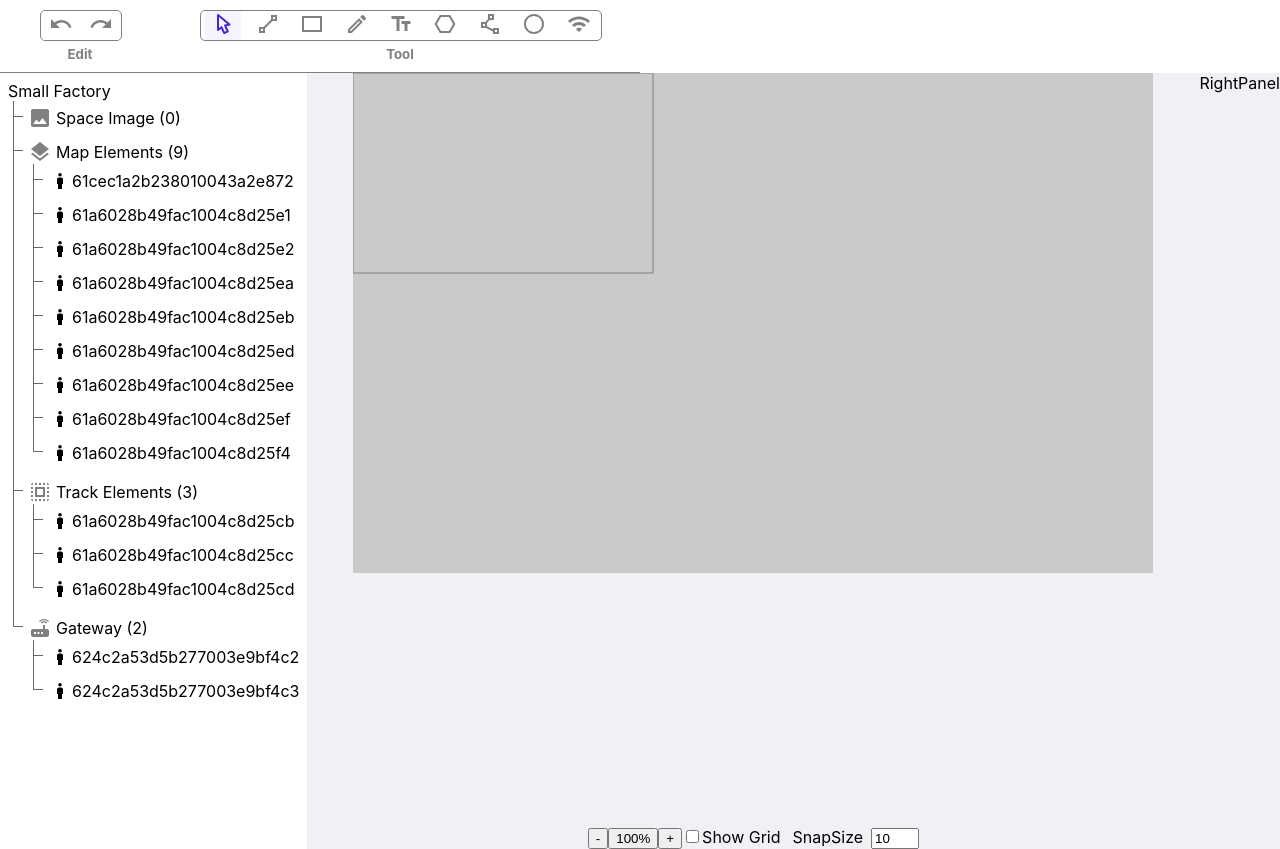
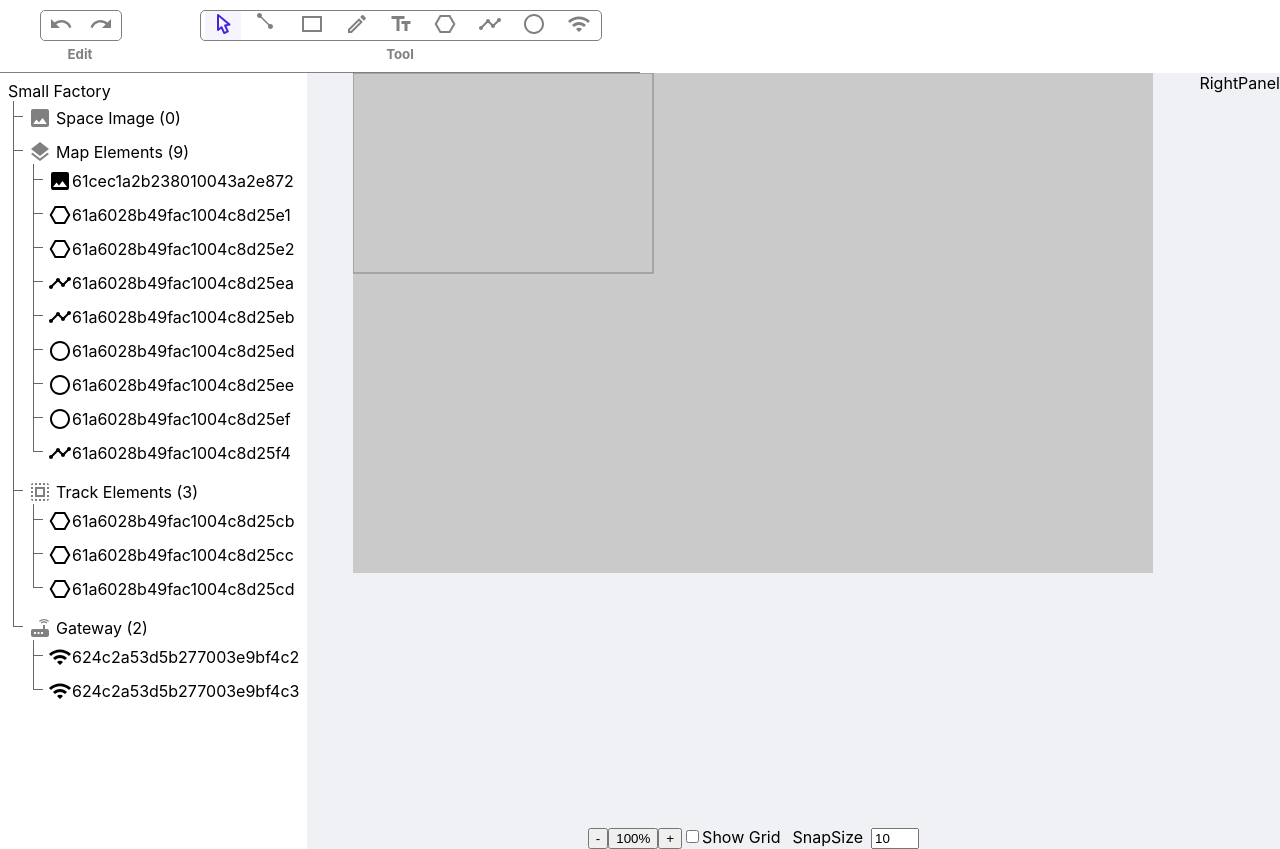
Before and after one commit to abhishek-syook/test-canvas, a React (Create React App) app: page / in a window 1280 px wide. Built offline with nearby package versions, Linux system fonts and the light colour scheme.

Commit message:
update line, poline icons and add image icon, update ListItem component to display element type icon

```diff
--- a/src/assets/toolIcons.tsx
+++ b/src/assets/toolIcons.tsx
@@ -8,9 +8,10 @@ const icons = {
 		/>
 	),
 	line: (
+		// line viewBox currently is '0 0 16 16'. Need to change.
 		<path
 			fill="currentColor"
-			d="M15,3V7.59L7.59,15H3V21H9V16.42L16.42,9H21V3M17,5H19V7H17M5,17H7V19H5"
+			d="M14.5 12c-.42 0-.8.11-1.15.29L5.71 4.65C5.89 4.3 6 3.92 6 3.5 6 2.12 4.88 1 3.5 1S1 2.12 1 3.5 2.12 6 3.5 6c.42 0 .8-.11 1.15-.29l7.64 7.64c-.18.35-.29.73-.29 1.15 0 1.38 1.12 2.5 2.5 2.5s2.5-1.12 2.5-2.5-1.12-2.5-2.5-2.5z"
 		/>
 	),
 	rectangle: <path fill="currentColor" d="M2 4v16h20V4H2zm18 14H4V6h16v12z" />,
@@ -22,10 +23,7 @@ const icons = {
 	),
 	text: <path fill="currentColor" d="M2.5 4v3h5v12h3V7h5V4h-13zm19 5h-9v3h3v7h3v-7h3V9z" />,
 	polyline: (
-		<path
-			fill="currentColor"
-			d="M15 16v1.26l-6-3v-3.17L11.7 8H16V2h-6v4.9L7.3 10H3v6h5l7 3.5V22h6v-6h-6zM12 4h2v2h-2V4zM7 14H5v-2h2v2zm12 6h-2v-2h2v2z"
-		/>
+		<path fill="currentColor" d="M23 8c0 1.1-.9 2-2 2-.18 0-.35-.02-.51-.07l-3.56 3.55c.05.16.07.34.07.52 0 1.1-.9 2-2 2s-2-.9-2-2c0-.18.02-.36.07-.52l-2.55-2.55c-.16.05-.34.07-.52.07s-.36-.02-.52-.07l-4.55 4.56c.05.16.07.33.07.51 0 1.1-.9 2-2 2s-2-.9-2-2 .9-2 2-2c.18 0 .35.02.51.07l4.56-4.55C8.02 9.36 8 9.18 8 9c0-1.1.9-2 2-2s2 .9 2 2c0 .18-.02.36-.07.52l2.55 2.55c.16-.05.34-.07.52-.07s.36.02.52.07l3.55-3.56C19.02 8.35 19 8.18 19 8c0-1.1.9-2 2-2s2 .9 2 2z" />
 	),
 	polygon: (
 		<path
@@ -43,6 +41,12 @@ const icons = {
 		<path
 			fill="currentColor"
 			d="m1 9 2 2c4.97-4.97 13.03-4.97 18 0l2-2C16.93 2.93 7.08 2.93 1 9zm8 8 3 3 3-3c-1.65-1.66-4.34-1.66-6 0zm-4-4 2 2c2.76-2.76 7.24-2.76 10 0l2-2C15.14 9.14 8.87 9.14 5 13z"
+		/>
+	),
+	image: (
+		<path
+			fill="currentColor"
+			d="M8.5,13.5L11,16.5L14.5,12L19,18H5M21,19V5C21,3.89 20.1,3 19,3H5A2,2 0 0,0 3,5V19A2,2 0 0,0 5,21H19A2,2 0 0,0 21,19Z"
 		/>
 	)
 };
--- a/src/components/layout/leftPanel/components/listItem/index.tsx
+++ b/src/components/layout/leftPanel/components/listItem/index.tsx
@@ -1,10 +1,10 @@
 import './index.scss';
 import React, { FC, useState } from 'react';
 
-import trackSvg from 'assets/track.svg';
+import ToolIcons from 'assets/toolIcons';
 
 interface Props {
-	items?: { _id: string }[] | null;
+	items?: { _id: string; elementType?: string }[] | null;
 	icon: React.ReactNode | null;
 	label?: string;
 }
@@ -23,7 +23,7 @@ const ListItem: FC<Props> = ({ items, icon, label }) => {
 					{items.map(item => {
 						return (
 							<li key={item._id} className="__itemRow">
-								<img src={trackSvg} width={24} height={24} />
+								<ToolIcons name={item.elementType ? item.elementType : 'gateway'} />
 								{item._id}
 							</li>
 						);
--- a/src/components/layout/topPanel/components/toolbar.scss
+++ b/src/components/layout/topPanel/components/toolbar.scss
@@ -18,7 +18,6 @@
 			background-color: var(--background-selected);
 			color: var(--color-selected);
 			cursor: pointer;
-			cursor: hand;
 		}
 	}
 
```
